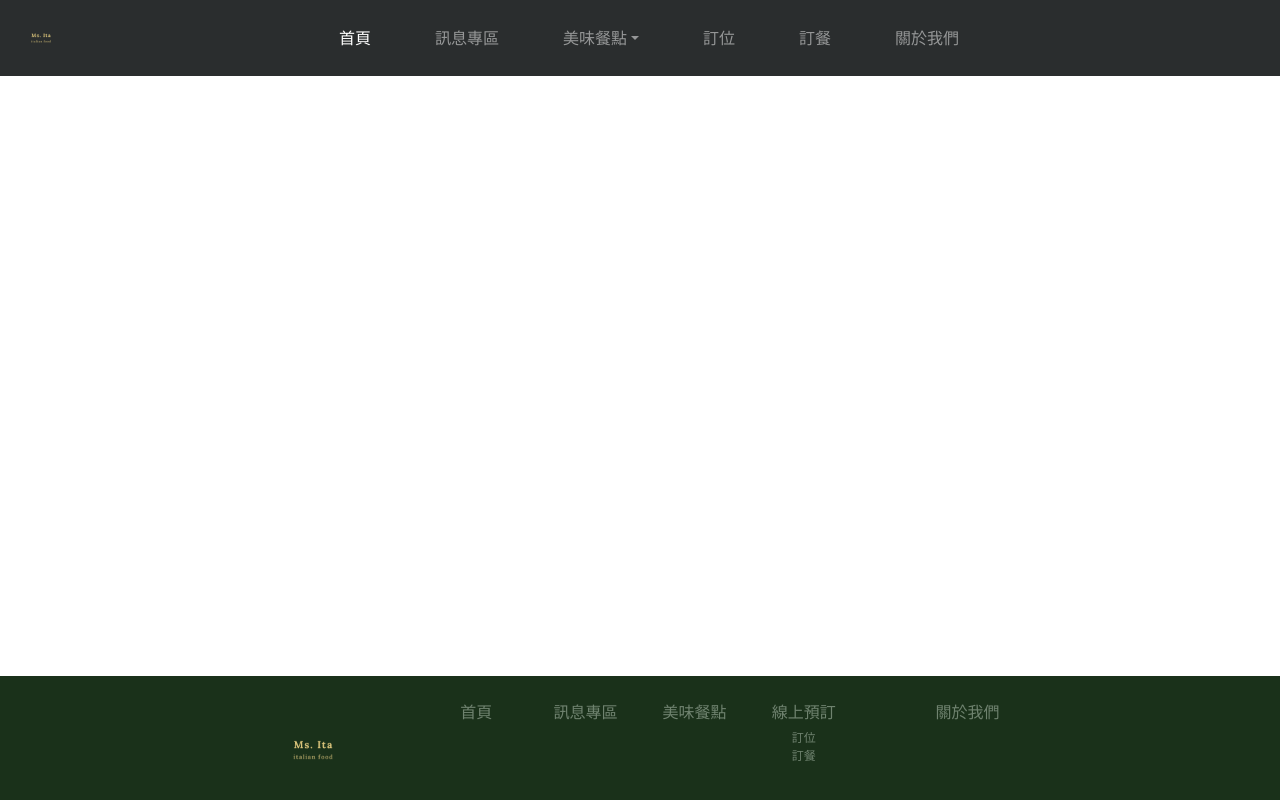
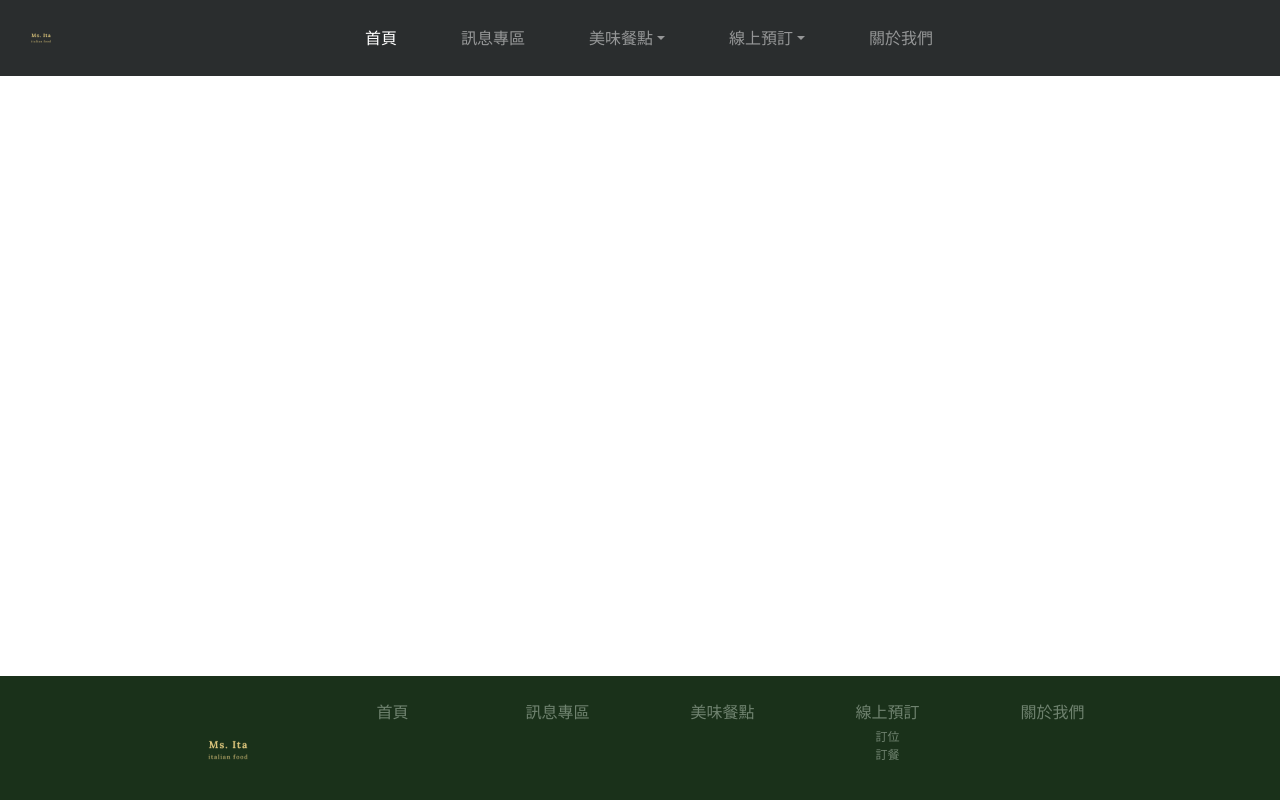
Before and after one commit to JudyTsai23/Ms.Ita, a Vue app: page /#/home in a window 1280 px wide. Built offline with nearby package versions, Linux system fonts and the light colour scheme.

Commit message:
[YC] 完成 footre、header

```diff
--- a/src/assets/scss/style.scss
+++ b/src/assets/scss/style.scss
@@ -1,6 +1,11 @@
 // Define your variable overrides here
 // must be loaded before bootstrap's scss
 $main-color: red;
+@mixin router-link($link-color) {
+  color: $link-color;
+  text-decoration: none;
+  cursor: pointer;
+}
 
 // Include Bootstrap and BootstrapVue SCSS files
 @import "~bootstrap/scss/bootstrap.scss";
--- a/src/components/containers/Footer.vue
+++ b/src/components/containers/Footer.vue
@@ -1,27 +1,29 @@
 <template>
   <div class="footer">
+    <div class="footer-inside">
       <b-row align-v="center" align-h="center" class="text-center">
         <b-col cols="2" align-self="start">
           <img class="logo" src="../../assets/img/logo/logo.png" />
         </b-col>
-      <b-col cols="1" align-self="start" class="title">
+        <b-col md="2" align-self="start" class="title">
           <router-link to="/home">首頁</router-link></b-col
         >
-      <b-col cols="1" align-self="start" class="title">訊息專區</b-col>
-      <b-col cols="1" align-self="start" class="title">美味餐點</b-col>
-      <b-col cols="1" align-self="start">
+        <b-col md="2" align-self="start" class="title">訊息專區</b-col>
+        <b-col md="2" align-self="start" class="title">美味餐點</b-col>
+        <b-col md="2" align-self="start">
           <b-row>
-          <b-col class="title">線上預訂</b-col>
+            <b-col class="title mb-1">線上預訂</b-col>
           </b-row>
           <b-row>
             <b-col class="item">訂位</b-col>
           </b-row>
           <b-row>
-          <b-col class="item">訂餐</b-col>
+            <b-col class="item mb-1">訂餐</b-col>
           </b-row>
         </b-col>
-      <b-col cols="2" align-self="start" class="title">關於我們</b-col>
+        <b-col md="2" align-self="start" class="title">關於我們</b-col>
       </b-row>
+    </div>
   </div>
 </template>
 <script>
@@ -30,12 +32,6 @@ export default {
 };
 </script>
 <style lang="scss" scoped>
-@mixin router-link($link-color) {
-  color: $link-color;
-  text-decoration: none;
-  cursor: pointer;
-}
-
 .footer {
   position: fixed;
   left: 0;
@@ -47,6 +43,11 @@ export default {
   color: white;
   padding-top: 3vh;
   font-size: 12px;
+
+  .footer-inside {
+    width: 75%;
+    margin: auto;
+
     .logo {
       height: 100px;
     }
@@ -54,7 +55,6 @@ export default {
     a {
       @include router-link(rgb(111, 131, 111));
       font-size: 16px;
-    margin-bottom: 5px;
     }
     .title:hover,
     a:hover,
@@ -66,4 +66,5 @@ export default {
       @include router-link(rgb(111, 131, 111));
     }
   }
+}
 </style>
--- a/src/components/containers/Header.vue
+++ b/src/components/containers/Header.vue
@@ -12,13 +12,15 @@
         <b-navbar-nav class="ml-auto mr-auto">
           <b-nav-item class="mr-5" to="/home">首頁</b-nav-item>
           <b-nav-item class="mr-5">訊息專區</b-nav-item>
-          <b-nav-item-dropdown class="mr-5" text="美味餐點" right>
+          <b-nav-item-dropdown class="mr-5 dropdown-list" text="美味餐點">
             <b-dropdown-item variant="secondary">主菜</b-dropdown-item>
             <b-dropdown-item variant="secondary">沙拉</b-dropdown-item>
             <b-dropdown-item variant="secondary">甜點</b-dropdown-item>
           </b-nav-item-dropdown>
-          <b-nav-item class="mr-5">訂位</b-nav-item>
-          <b-nav-item class="mr-5">訂餐</b-nav-item>
+          <b-nav-item-dropdown class="mr-5" text="線上預訂">
+            <b-dropdown-item>訂位</b-dropdown-item>
+            <b-dropdown-item>訂餐</b-dropdown-item>
+          </b-nav-item-dropdown>
           <b-nav-item class="mr-5">關於我們</b-nav-item>
         </b-navbar-nav>
       </b-collapse>
```
Lines whose indentation alone changed are shown as unchanged.
